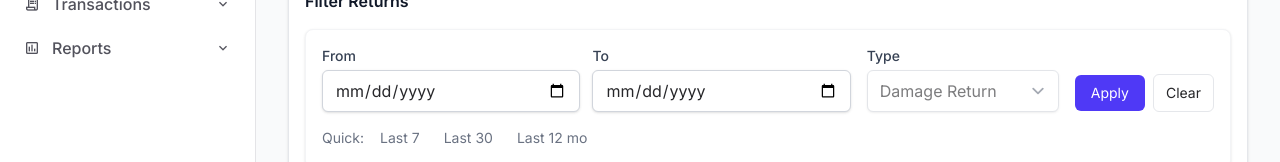
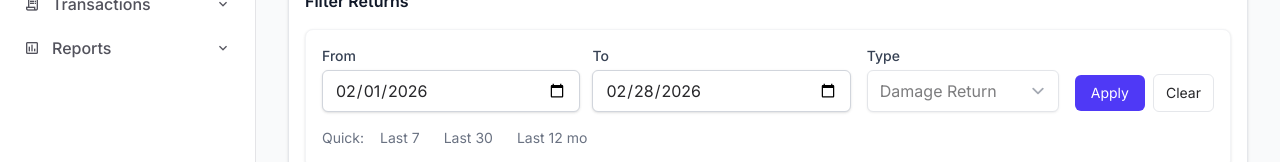
Before and after one commit to KaveeshaDharmaratne/inv-manager-frontend, a Vue app: page /stock/damage in a window 1280 px wide. Shown: the part 156-318 px from the top of the page. Built offline with nearby package versions, Linux system fonts and the light colour scheme; no server answers.

Commit message:
feat: initialize date values in StockFilterBar and stockStore with current month and date

```diff
--- a/src/components/StockFilterBar.vue
+++ b/src/components/StockFilterBar.vue
@@ -1,6 +1,6 @@
 <script setup lang="ts">
 import { ref } from 'vue'
-import { subDays, format } from 'date-fns'
+import { subDays, format, startOfMonth } from 'date-fns'
 
 const emit = defineEmits(['apply', 'clear'])
 
@@ -9,8 +9,9 @@ const props = defineProps<{
   disableType?: boolean
 }>()
 
-const from = ref<string | null>(null)
-const to = ref<string | null>(null)
+const now = new Date()
+const from = ref<string | null>(format(startOfMonth(now), 'yyyy-MM-dd'))
+const to = ref<string | null>(format(now, 'yyyy-MM-dd'))
 const type = ref<string | null>(props.presetType ?? null)
 
 const disableType = props.disableType ?? false
--- a/src/stores/stockStore.ts
+++ b/src/stores/stockStore.ts
@@ -2,8 +2,10 @@ import { defineStore } from 'pinia'
 import { ref } from 'vue'
 import apiClient from '@/api/axios'
 import type { PaginatedStockTransactions, StockTransaction } from '@/types/stock'
+import { format, startOfMonth } from 'date-fns'
 
 export const useStockStore = defineStore('stock', () => {
+  const now = new Date()
   const transactions = ref<StockTransaction[]>([])
   const currentPage = ref(1)
   const totalPages = ref(1)
@@ -11,8 +13,8 @@ export const useStockStore = defineStore('stock', () => {
   const pageSize = ref(10)
   const isLoading = ref(false)
   const error = ref<string | null>(null)
-  const startDate = ref<string | null>(null)
-  const endDate = ref<string | null>(null)
+  const startDate = ref<string | null>(format(startOfMonth(now), 'yyyy-MM-dd'))
+  const endDate = ref<string | null>(format(now, 'yyyy-MM-dd'))
   const transactionType = ref<string | null>(null)
 
   function addTransaction(transaction: StockTransaction) {
```
